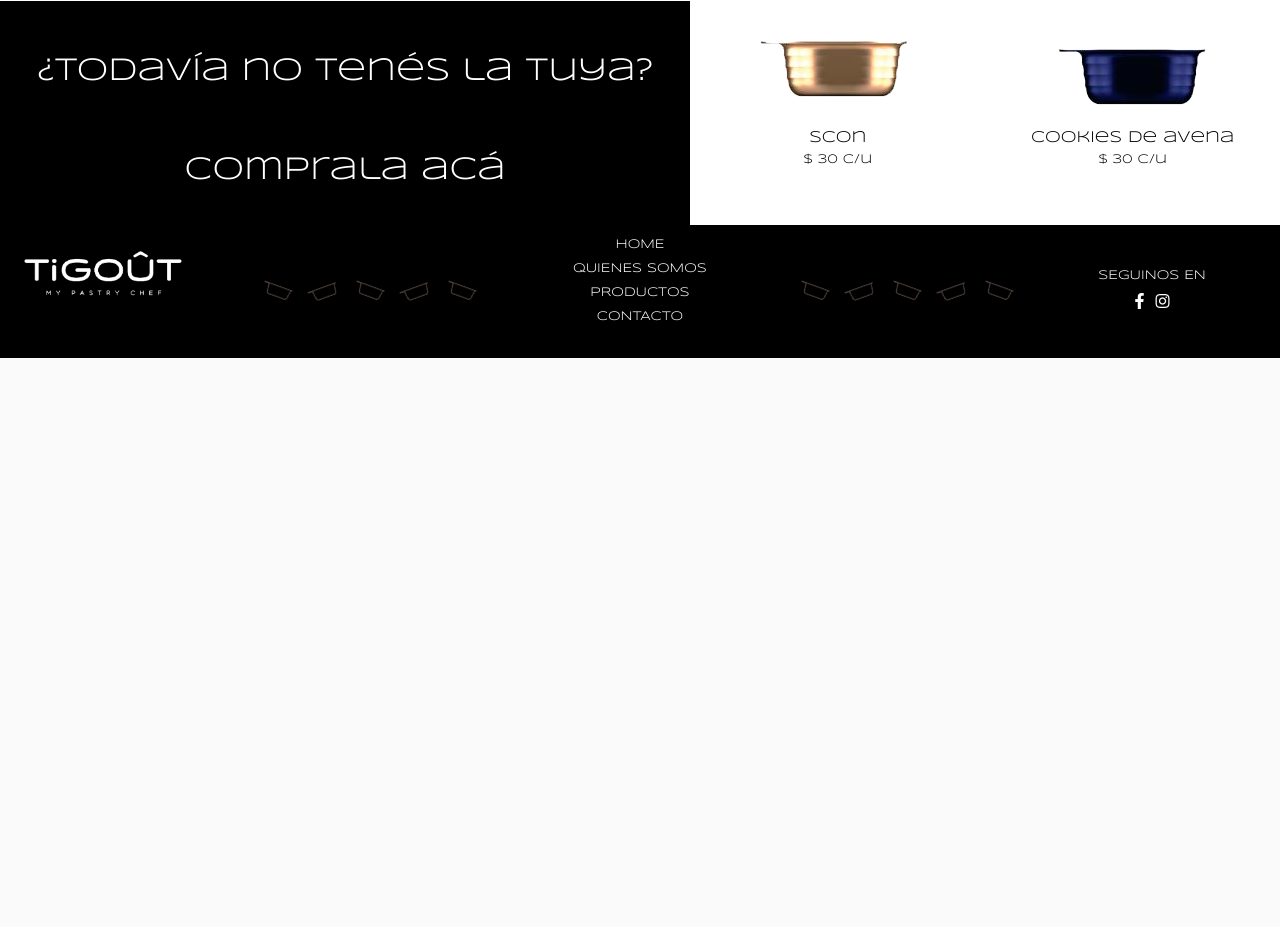
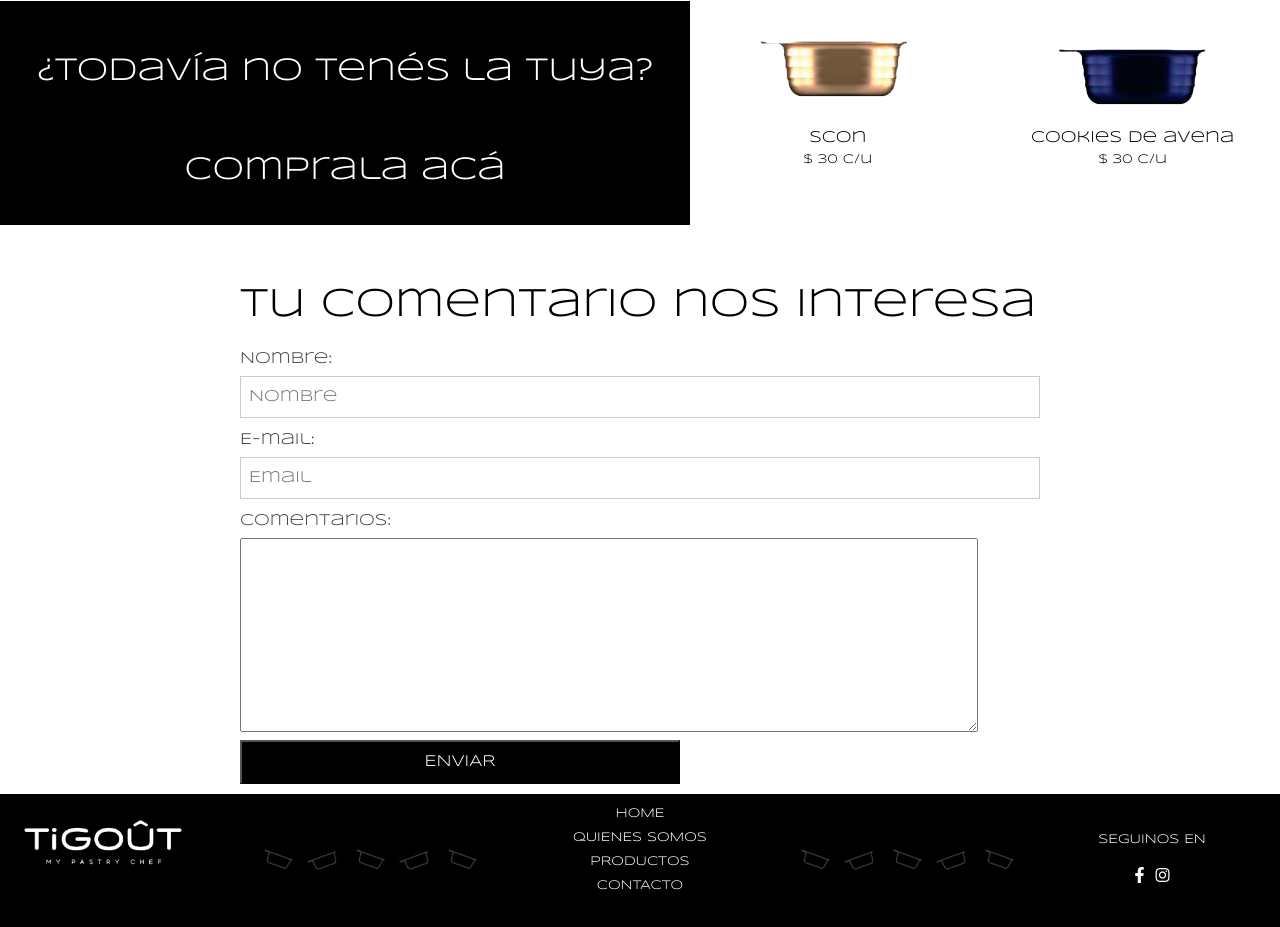
Before and after one commit to agusmagna/dh-grupo-8, a PHP site: page / in a window 1280 px wide. Shown: the part 2431-3358 px from the top of the page. Before the commit the page ends 2789 px from the top, so only its background shows below. Run offline with PHP 8.4, Linux system fonts and the light colour scheme; some libraries are stand-ins or nearby versions.

Commit message:
agrego formulario de contacto

```diff
--- a/css/styles-nav-footer.css
+++ b/css/styles-nav-footer.css
@@ -134,10 +134,12 @@ footer ul li {
 .redes-sociales{
   text-align: center;
   width: 20%;
+
 }
 .redes-sociales h3{
   color:white;
   font-size: 0.8rem;
+  padding-bottom: 10px;
 }
 .redes-sociales .iconos a{
   color:white;
--- a/css/styles.css
+++ b/css/styles.css
@@ -231,6 +231,54 @@ body {
 #productos .capsulas .productos-destacados .producto .precio{
   font-size: 0.8rem;
 }
+
+/* Contacto */
+#contacto {
+  margin-top: 7vh;
+}
+#contacto .contact-container {
+	max-width: 800px;
+	margin: 0 auto;
+ }
+#Contacto h1{
+  font-size: 3.5rem;
+  font-weight: bold;
+  text-align: center;
+  margin-bottom: 5vh;
+  text-transform: uppercase;
+}
+.contact-form {
+	overflow: hidden;
+}
+.contact-form label {
+	font-size: 16px;
+  margin-top: 10px;
+  margin-bottom: 5px;
+	display: inline-block;
+  color: #424242;
+}
+ .contact-form button {
+	font-size: 16px;
+  font-family: "Syncopate",sans-serif;
+  background-color: #000;
+  color: #fff;
+  width: 55%;
+  padding: 8px 14px;
+  cursor: pointer;
+  text-transform: uppercase;
+  margin-bottom: 10px;
+
+
+}
+.field-contact input {
+	width: 100%;
+  border: 1px solid #ccc;
+  padding: 8px 38px 8px 8px;
+}
+
+
+
+
 @media (max-device-width:768px){
   #quienes-somos .descripcion-empresa {
     display: block;
--- a/index.php
+++ b/index.php
@@ -121,6 +121,34 @@ foreach ($saboresCodigo as $key => $value) {
       </article>
     </div>
   </section>
+
+  <section id="contacto">
+    <div class="contact-container">
+    <h1>Tu comentario nos interesa</h1>
+    <form class="contact-form" action="index.php" method="post">
+      <div class="field-contact">
+        <label for="nombre">
+          Nombre:
+        </label>
+        <input type="text" id="nombre" name="nombre" placeholder="Nombre" value="" required>
+      </div>
+        <div class="field-contact">
+          <label for="email">
+            E-mail:
+          </label>
+          <input type="email" id="email" name="email" placeholder="Email" value="" required>
+        </div>
+        <div class="field-contact">
+          <label for="Comentarios">
+            Comentarios:
+          </label>
+        <textarea name="comments" rows="8" cols="60"> </textarea>
+        <button type="submit" name="send">Enviar</button>
+      </form>
+      </div>
+    </section>
+
+
   <?php require_once("footer.php") ?>
 
 <script src="https://code.jquery.com/jquery-3.3.1.slim.min.js" integrity="sha384-q8i/X+965DzO0rT7abK41JStQIAqVgRVzpbzo5smXKp4YfRvH+8abtTE1Pi6jizo" crossorigin="anonymous"></script>
```
